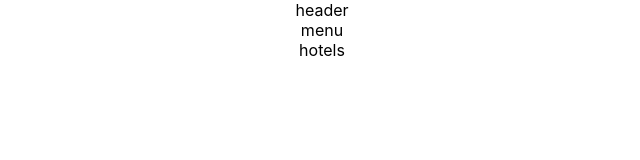
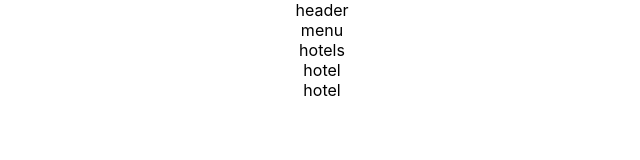
Before and after one commit to krudy/reservia, a React (Create React App) app in the folder reservia/: page / in a window 1280 px wide. Shown: the top 160 px of the page, without its empty margins (318-958 px from the left). Built offline with nearby package versions, Linux system fonts and the light colour scheme.

Commit message:
feat: create hotel component and use it inside hotels

```diff
--- /dev/null
+++ b/reservia/src/components/Hotels/Hotel/Hotel.js
@@ -0,0 +1,11 @@
+import React  from "react";
+
+function Hotel() {
+    return (
+        <div>
+            hotel
+        </div>
+    );
+}
+
+export default Hotel;
--- a/reservia/src/components/Hotels/Hotels.js
+++ b/reservia/src/components/Hotels/Hotels.js
@@ -1,4 +1,5 @@
 import React, {Component} from 'react';
+import Hotel from "./Hotel/Hotel"
 
 
 class Hotels extends Component {
@@ -6,6 +7,8 @@ class Hotels extends Component {
         return(
             <div>
                 hotels
+                <Hotel/>
+                <Hotel/>
             </div>
         )
     }
```
